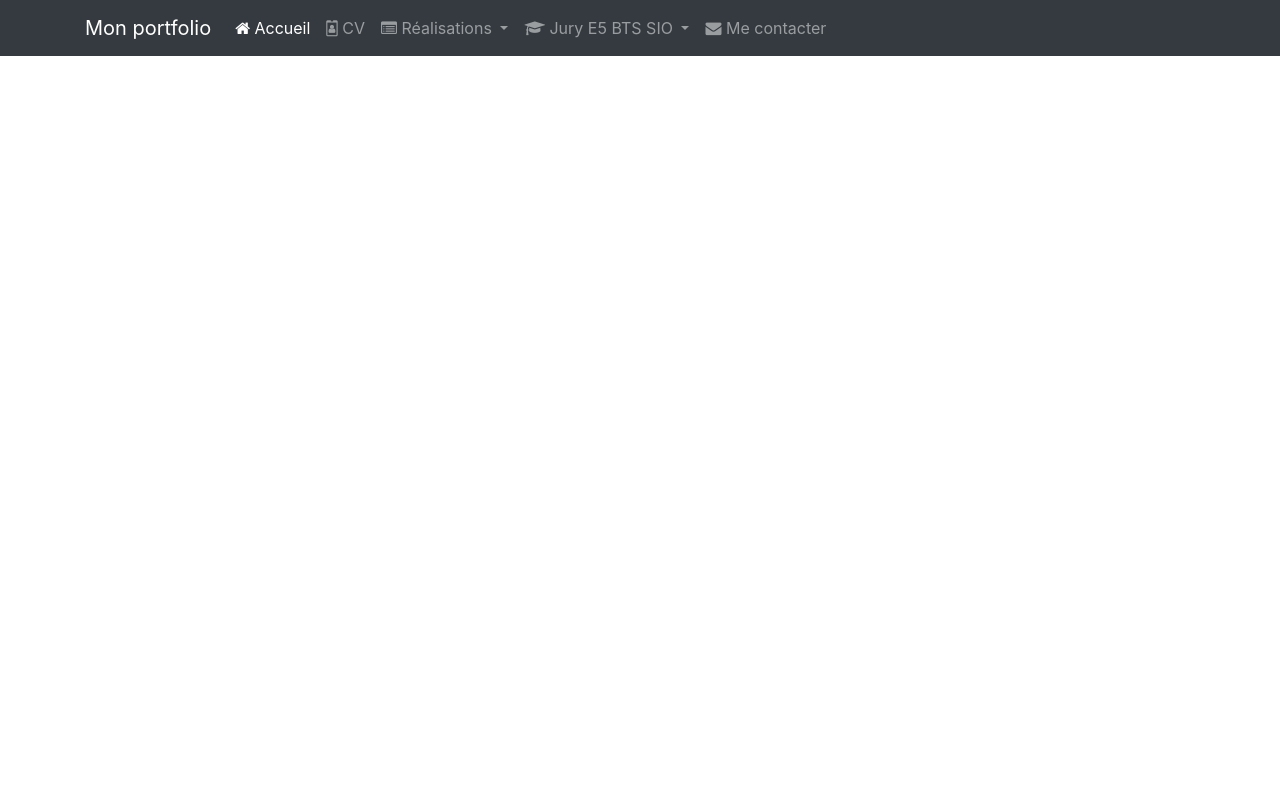
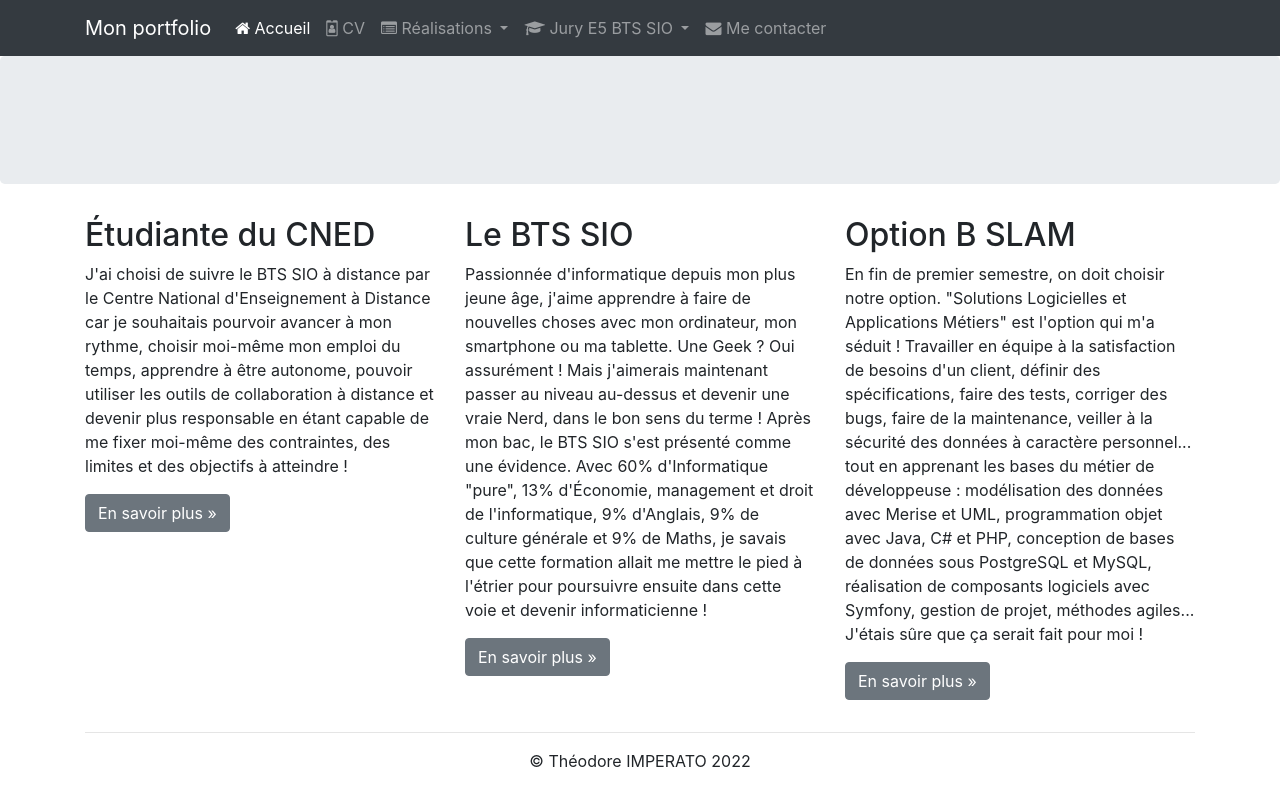
Before and after one commit to theoimpera/theodoreimperato.github.io, a plain HTML site: page index.html in a window 1280 px wide. Drawn offline with nearby package versions, Linux system fonts and the light colour scheme.

Commit message:
Ajout d'un pied de page Task #3 - Ajouter un pied de page

```diff
--- a/index.html
+++ b/index.html
@@ -114,7 +114,64 @@
                 </div>
             </div>
         </nav>
-
+        <div class="jumbotron"></div> <!-- Emplacement pour le contenu principal de la page -->
+        <footer>
+            <div class="container">
+                <div class="row">
+                    <div class="col-lg-4">
+                        <h2>Étudiante du CNED</h2>
+                        <p>J'ai choisi de suivre le BTS SIO à distance par le Centre National
+                            d'Enseignement à Distance car je souhaitais pourvoir avancer à mon rythme,
+                            choisir moi-même mon emploi du temps, apprendre à être autonome, pouvoir
+                            utiliser les outils de collaboration à distance et devenir plus responsable en
+                            étant capable de me fixer moi-même des contraintes, des limites et des
+                            objectifs à atteindre !
+                        </p>
+                        <p><a class="btn btn-secondary" href="http://www.cned.fr" target="_blank"
+                              role="button">En savoir plus »</a>
+                        </p>
+                    </div>
+                    <div class="col-lg-4">
+                        <h2>Le BTS SIO</h2>
+                        <p>Passionnée d'informatique depuis mon plus jeune âge, j'aime apprendre à faire
+                            de nouvelles choses avec mon ordinateur, mon smartphone ou ma tablette. Une
+                            Geek ? Oui assurément ! Mais j'aimerais maintenant passer au niveau au-dessus
+                            et devenir une vraie Nerd, dans le bon sens du terme ! Après mon bac, le BTS
+                            SIO s'est présenté comme une évidence. Avec 60% d'Informatique "pure", 13%
+                            d'Économie, management et droit de l'informatique, 9% d'Anglais, 9% de culture
+                            générale et 9% de Maths, je savais que cette formation allait me mettre le
+                            pied à l'étrier pour poursuivre ensuite dans cette voie et devenir
+                            informaticienne !
+                        </p>
+                        <p><a class="btn btn-secondary" href="https://fr.wikipedia.org/wiki/Brevet_de_tec
+                              hnicien_supérieur_-_Services_informatiques_aux_organisations"
+                              target="_blank" role="button">En savoir plus »</a>
+                        </p>
+                    </div>
+                    <div class="col-lg-4">
+                        <h2>Option B SLAM</h2>
+                        <p>En fin de premier semestre, on doit choisir notre option. "Solutions
+                            Logicielles et Applications Métiers" est l'option qui m'a séduit&nbsp;!
+                            Travailler en équipe à la satisfaction de besoins d'un client, définir des
+                            spécifications, faire des tests, corriger des bugs, faire de la maintenance,
+                            veiller à la sécurité des données à caractère personnel... tout en apprenant
+                            les bases du métier de développeuse : modélisation des données
+                            avec Merise et UML, programmation objet avec Java, C# et PHP, conception
+                            de bases de données sous PostgreSQL et MySQL, réalisation de
+                            composants logiciels avec Symfony, gestion de projet, méthodes agiles...
+                            J'étais sûre que ça serait fait pour moi !
+                        </p>
+                        <p><a class="btn btn-secondary" href="https://www.onisep.fr/Ressources/Univers-Fo
+                              rmation/Formations/Post-bac/bts-services-informatiques-aux-organisations-op
+                              tion-b-solutions-logicielles-et-applications-metiers" target="_blank"
+                              role="button">En savoir plus »</a>
+                        </p>
+                    </div>
+                </div>
+                <hr>
+                <p class="text-center" id="copyright">© Théodore IMPERATO 2022</p>
+            </div>
+        </footer>
         <!-- Optional JavaScript; choose one of the two! -->
 
         <!-- Option 1: jQuery and Bootstrap Bundle (includes Popper) -->
```
